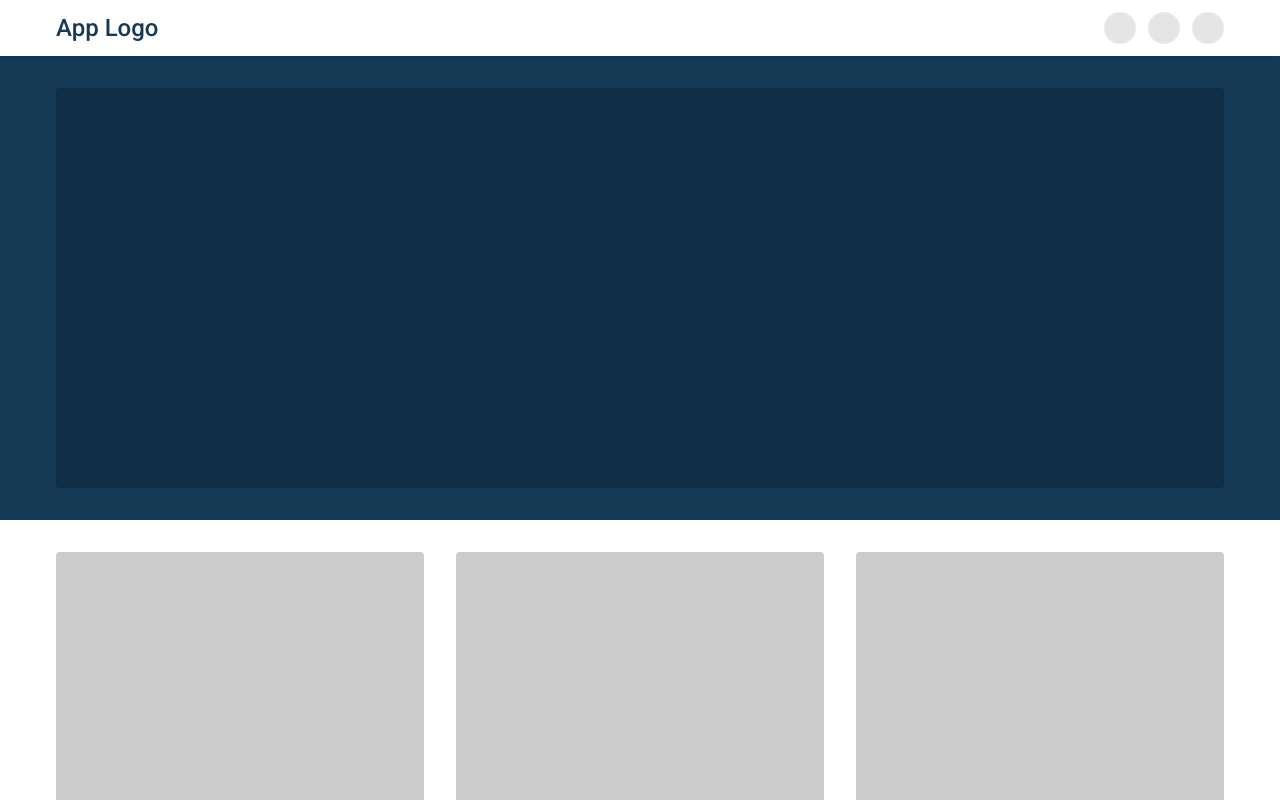
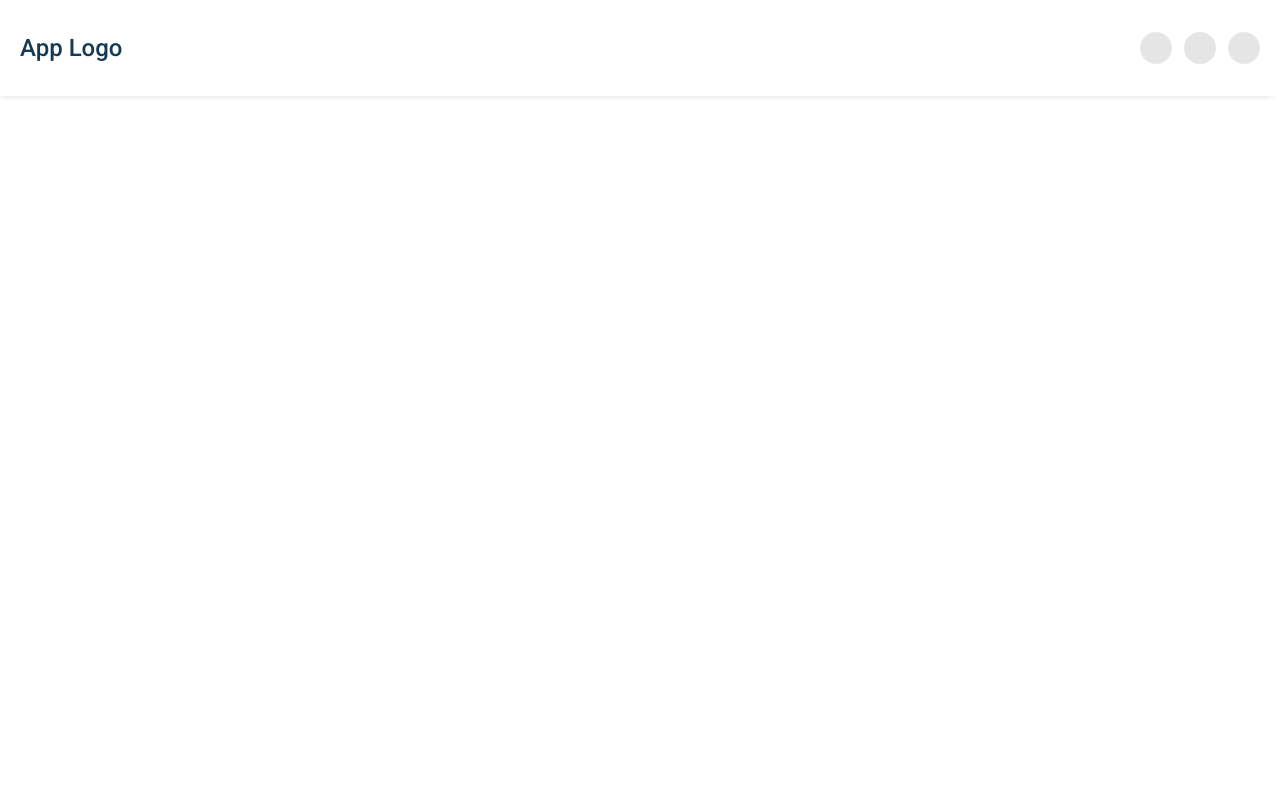
Before and after one commit to lightvue/light-page, a Nuxt app: page / in a window 1280 px wide. Shown: the top 800 px of the page. Built offline with nearby package versions, Linux system fonts and the light colour scheme.

Commit message:
Saw provider injector for reactivity

```diff
--- a/src/components/AppHeader.vue
+++ b/src/components/AppHeader.vue
@@ -1,5 +1,5 @@
 <template>
-  <page-section class="app-header__wrap" paddingY="0px">
+  <wrapper :class="['app-header__wrap']" :paddingY="paddingY">
     <div class="app-header flex-row --jc-between">
       <div class="app-header__logo-wrap">App Logo</div>
       <div class="app-header__center"></div>
@@ -9,13 +9,42 @@
         <div class="dummy-action-item"></div>
       </div>
     </div>
-  </page-section>
+  </wrapper>
 </template>
 
 <script>
-import PageSection from './PageSection.vue';
+import Wrapper from './Wrapper.vue';
 export default {
-  components: { PageSection },
+  components: { Wrapper },
+  data() {
+    return {
+      paddingY: '20px',
+      properties: {
+        fullWidth: 'false',
+        overflow: 'true',
+        padding: '20px',
+        paddingY: '20px',
+        paddingTop: '20px',
+        paddingBottom: '20px',
+      },
+    };
+  },
+  provide() {
+    return {
+      wrapper: this.properties,
+    };
+  },
+  mounted() {
+    setTimeout(() => {
+      console.log('called');
+      this.paddingY = '100px';
+    }, 3000);
+  },
+  // data() {
+  //   return {
+  //     py: '0px',
+  //   };
+  // },
 };
 </script>
 
@@ -25,7 +54,7 @@ export default {
   left: 0px;
   top: 0px;
   z-index: 101;
-  background-color: #ffffff;
+  background-color: #fff;
   box-shadow: -4px 4px 6px -4px rgba(0, 0, 0, 0.15);
 }
 .app-header {
--- a/src/components/PageSection.vue
+++ b/src/components/PageSection.vue
@@ -1,13 +1,13 @@
 <template>
-  <section class="page-section" :class="{ '--allow-overflow': overflow }">
+  <section class="page-section" :class="{ '--allow-overflow': this.pageSection.overflow }">
     <slot name="prepend"></slot>
     <div
       class="section-content"
-      :class="{ '--full-width': fullWidth }"
+      :class="{ '--full-width': this.pageSection.fullWidth }"
       :style="{
-        padding: padding,
-        paddingTop: paddingY || paddingTop,
-        paddingBottom: paddingY || paddingBottom,
+        padding: this.pageSection.padding,
+        paddingTop: this.pageSection.paddingY || this.pageSection.paddingTop,
+        paddingBottom: this.pageSection.paddingY || this.pageSection.paddingBottom,
       }"
     >
       <slot></slot>
@@ -18,28 +18,17 @@
 
 <script>
 export default {
-  props: {
-    fullWidth: {
-      type: Boolean,
-      default: false,
-    },
-    overflow: {
-      // default overflow-y will gets disturbed.
-      type: Boolean,
-      default: false,
-    },
-    padding: {
-      type: String,
-    },
-    paddingY: {
-      type: String,
-    },
-    paddingTop: {
-      type: String,
-    },
-    paddingBottom: {
-      type: String,
-    },
-  },
+  inject: ['pageSection'],
+  // methods: {
+  //   checkProp(prop, arg) {
+  //     // this.count++;
+  //     // console.log(this.count, ++this.count);
+  //     console.log('called');
+  //     // console.log(this[prop]);
+  //     console.log(this.pageSection);
+  //     // this[prop] === undefined ? (this.pageSection[prop] === '' ? arg : this.pageSection[prop]) : this[prop];
+  //     return this[prop];
+  //   },
+  // },
 };
 </script>
--- /dev/null
+++ b/src/components/Wrapper.vue
@@ -0,0 +1,58 @@
+<template>
+  <page-section v-bind="$attrs">
+    <template #prepend><slot name="prepend"></slot></template>
+    <slot></slot>
+    <template #append><slot name="append"></slot></template>
+  </page-section>
+</template>
+
+<script>
+import PageSection from './PageSection.vue';
+
+export default {
+  inheritAttrs: false,
+  props: {
+    fullWidth: {
+      type: Boolean,
+      // default: true,
+    },
+    overflow: {
+      // default overflow-y will gets disturbed.
+      type: Boolean,
+      // default: true,
+    },
+    padding: {
+      type: String,
+    },
+    paddingY: {
+      type: String,
+      // default: '20px',
+    },
+    paddingTop: {
+      type: String,
+    },
+    paddingBottom: {
+      type: String,
+    },
+  },
+  components: { PageSection },
+  data() {
+    return {
+      properties: {
+        fullWidth: this.wrapper.fullWidth,
+        overflow: this.wrapper.overflow,
+        padding: this.wrapper.padding,
+        paddingY: this.paddingY ? this.paddingY : this.wrapper.paddingY ? this.wrapper.paddingY : '100px',
+        paddingTop: this.wrapper.paddingTop,
+        paddingBottom: this.wrapper.paddingBottom,
+      },
+    };
+  },
+  provide() {
+    return {
+      pageSection: this.properties,
+    };
+  },
+  inject: ['wrapper'],
+};
+</script>
--- a/src/layouts/default.vue
+++ b/src/layouts/default.vue
@@ -9,10 +9,9 @@
 
 <script>
 import AppHeader from '@/components/AppHeader.vue';
+
 export default {
-  components: {
-    AppHeader,
-  },
+  components: { AppHeader },
 };
 </script>
 
--- a/src/pages/index.vue
+++ b/src/pages/index.vue
@@ -1,6 +1,6 @@
 <template>
   <div>
-    <page-section class="--dark-bg">
+    <!-- <page-section class="--dark-bg">
       <div class="dummy-block --x4"></div>
     </page-section>
     <page-section>
@@ -33,7 +33,7 @@
         <div class="flex-item dummy-flex-item dummy-block --x3"></div>
         <div class="flex-item dummy-flex-item dummy-block --x3"></div>
       </div>
-    </page-section>
+    </page-section> -->
   </div>
 </template>
 
```
